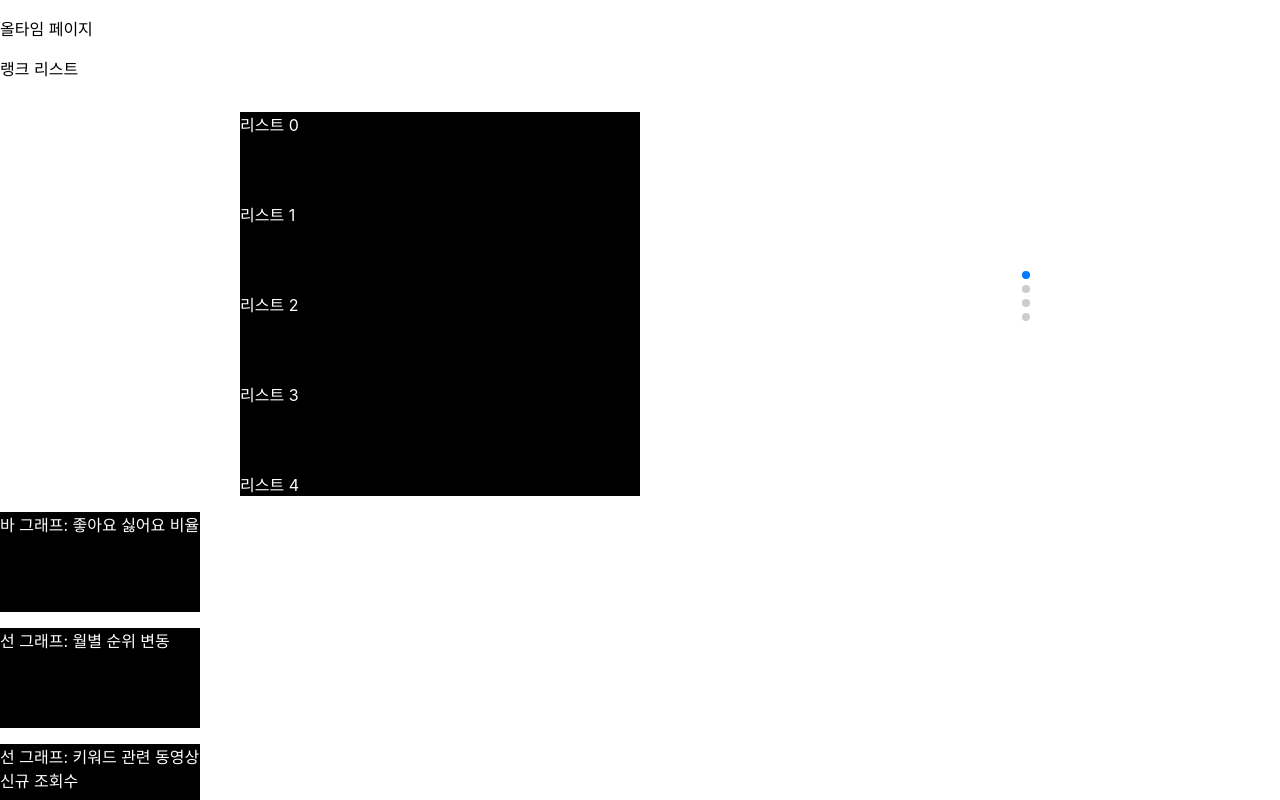
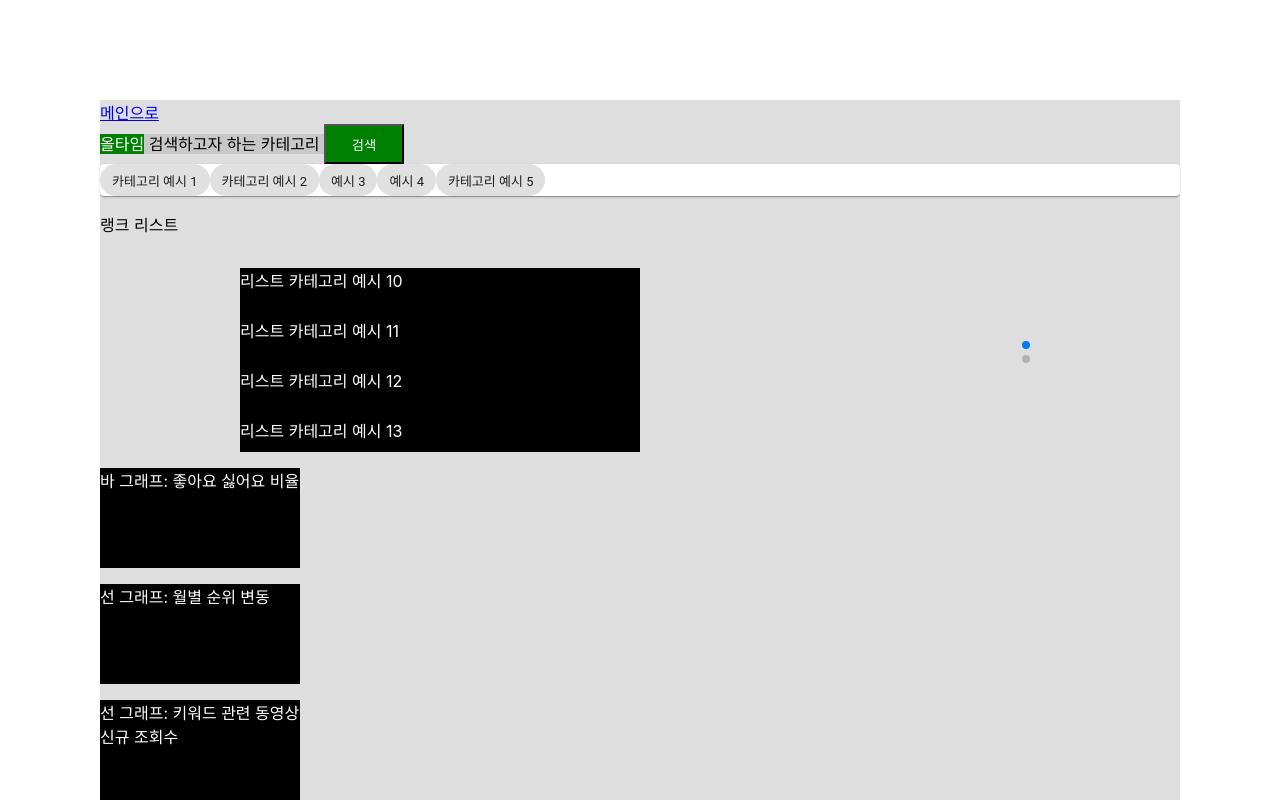
Before and after one commit to VanSubstance/ourtube, a React (Create React App) app in the folder front/: page /alltime in a window 1280 px wide. Shown: the top 800 px of the page. Built offline with nearby package versions, Linux system fonts and the light colour scheme; the HTML template or start-up script is replaced by a standard one.

Commit message:
Mainpage for detail
+ 트렌드 / 올타임 상대 페이지 세부 연결
+ 수직 리스트도 연결

```diff
--- a/front/src/Design/AlltimeMainPage.js
+++ b/front/src/Design/AlltimeMainPage.js
@@ -1,9 +1,31 @@
 import React, { Component } from 'react';
 import { RankList } from './Comps';
+import Chip from '@material-ui/core/Chip';
+import Paper from '@material-ui/core/Paper';
+import { BrowserRouter as Router, Route, Link } from 'react-router-dom';
 
 class AlltimeMainPage extends Component {
 
     state = {
+        selectedCtgr: "",
+        ctgrs: ["카테고리 예시 1", "카테고리 예시 2", "예시 3", "예시 4", "카테고리 예시 5"],
+        outside: {
+            margin: "100px",
+            background: "#DEDEDE",
+        },
+        searchBar: {
+            width: "180px",
+            height: "40px",
+            background: "#c8c8c8",
+            display: "inline",
+        },
+        logo: {
+            width: "80px",
+            height: "40px",
+            background: "green",
+            color: "white",
+            display: "inline",
+        },
         chart: {
             width: "200px",
             height: "100px",
@@ -12,12 +34,58 @@ class AlltimeMainPage extends Component {
             margin: "100 100 100 100",
         }
     }
+    getValues = () => {
+        this.setState({
+            searchType: this.props.searchType,
+        })
+    }
+    componentDidMount() {
+        this.getValues();
+        this.selectCtgr(this.state.ctgrs[0]);
+    }
+    /**
+     * ------------------------------------------------------------------------------> 김종규
+     * 카테고리 선택
+     * 해당 카테고리에 따른 키워드 리스트 새로고침
+     */
+    selectCtgr = (element) => {
+        this.setState({
+            selectedCtgr: element
+        });
+        this.refs.CtgrResults.refreshResults(element);
+    }
+
     render() {
         return (
-            console.log("SearchPage opened."),
-            <div>
-                <p>{this.props.searchType} 페이지</p>
-                <RankList>
+            <div
+                className="SearchModule"
+                style={this.state.outside}>
+                <Link to="/">메인으로</Link>
+                <br></br>
+                <div
+                    style={this.state.logo}>
+                    올타임
+                        </div>
+
+                <div style={this.state.searchBar}> 검색하고자 하는 카테고리 </div>
+                <button style={this.state.logo}> 검색 </button>
+
+                <Paper>
+                    {
+                        this.state.ctgrs.map((element) => {
+                            return (
+                                <Chip
+                                    label={element}
+                                    clickable
+                                    component="button"
+                                    onClick={() => this.selectCtgr(element)}>
+                                </Chip>
+                            );
+                        })
+                    }
+                </Paper>
+
+                <RankList ref="CtgrResults">
 
                 </RankList>
                 <div
--- a/front/src/Design/Comps/CtgrResults.js
+++ b/front/src/Design/Comps/CtgrResults.js
@@ -23,7 +23,6 @@ class CtgrResults extends Component {
      * 키워드 리스트 새로고침
      */
     refreshResults = (newCtgr) => {
-        console.log("Refresh keywords: " + newCtgr);
         this.setState({
             seq: [newCtgr + "0",
             newCtgr + "1",
--- a/front/src/Design/Comps/RankList.js
+++ b/front/src/Design/Comps/RankList.js
@@ -14,8 +14,25 @@ class RankList extends Component {
         seq: [0, 1, 2, 3, 4, 5, 6, 7],
         style: {
             width: "800px",
-            height: "400px",
+            height: "200px",
         }
+    }
+    componentDidMount () {
+        this.refreshResults(this.props.newCtgr)
+    }
+    /**
+     * ------------------------------------------------------------------------------> 김종규
+     * 키워드 리스트 새로고침
+     */
+    refreshResults = (newCtgr) => {
+        this.setState({
+            seq: [newCtgr + "0",
+            newCtgr + "1",
+            newCtgr + "2",
+            newCtgr + "3",
+            newCtgr + "4",
+            newCtgr + "5"]
+        });
     }
 
     render() {
--- a/front/src/Design/Comps/index.js
+++ b/front/src/Design/Comps/index.js
@@ -1,3 +1,3 @@
 export { default as CtgrThumbnail } from './CtgrThumbnail';
-export { default as SearchModule } from './SearchModule';
 export {default as RankList} from './RankList';
+export {default as CtgrResults} from './CtgrResults';
--- a/front/src/Design/Header.js
+++ b/front/src/Design/Header.js
@@ -2,7 +2,7 @@ import React, { Component } from 'react';
 
 import { BrowserRouter as Router, Route } from 'react-router-dom';
 import { Home, About, User } from '../Yang';
-import { MainPage, TrendMainPage, AlltimeMainPage, TrendResultPage, AlltimeResultPage } from './';
+import { MainPageSimple, TrendMainPage, AlltimeMainPage, TrendResultPage, AlltimeResultPage } from './';
 
 class App extends Component {
 
@@ -13,7 +13,7 @@ class App extends Component {
           <Route exact path='/home' component={Home} />
           <Route path='/about' component={About} />
           <Route path='/user' component={User} />
-          <Route exact path='/' component={MainPage} />
+          <Route exact path='/' component={MainPageSimple} />
 
           <Route
             exact path='/trend'
--- a/front/src/Design/MainPage.js
+++ /dev/null
@@ -1,19 +0,0 @@
-import React, { Component } from 'react';
-import { SearchModule } from './Comps';
-
-class MainPage extends Component {
-
-    state = {
-    }
-    render () {
-        return (
-            <div>
-                <SearchModule>
-
-                </SearchModule>
-            </div>
-        );
-    }
-}
-
-export default MainPage;
--- a/front/src/Design/TrendMainPage.js
+++ b/front/src/Design/TrendMainPage.js
@@ -1,9 +1,31 @@
 import React, { Component } from 'react';
 import { RankList } from './Comps';
+import { BrowserRouter as Router, Route, Link } from 'react-router-dom';
+import Chip from '@material-ui/core/Chip';
+import Paper from '@material-ui/core/Paper';
 
 class TrendMainPage extends Component {
 
     state = {
+        selectedCtgr: "",
+        ctgrs: ["카테고리 예시 1", "카테고리 예시 2", "예시 3", "예시 4", "카테고리 예시 5"],
+        outside: {
+            margin: "100px",
+            background: "#DEDEDE",
+        },
+        searchBar: {
+            width: "180px",
+            height: "40px",
+            background: "#c8c8c8",
+            display: "inline",
+        },
+        logo: {
+            width: "80px",
+            height: "40px",
+            background: "red",
+            color: "white",
+            display: "inline",
+        },
         chart: {
             width: "200px",
             height: "100px",
@@ -12,12 +34,59 @@ class TrendMainPage extends Component {
             margin: "100 100 100 100",
         }
     }
+    getValues = () => {
+        this.setState({
+            searchType: this.props.searchType,
+        })
+    }
+    componentDidMount() {
+        this.getValues();
+        this.selectCtgr(this.state.ctgrs[0]);
+    }
+    /**
+     * ------------------------------------------------------------------------------> 김종규
+     * 카테고리 선택
+     * 해당 카테고리에 따른 키워드 리스트 새로고침
+     */
+    selectCtgr = (element) => {
+        this.setState({
+            selectedCtgr: element
+        });
+        this.refs.CtgrResults.refreshResults(element);
+    }
+
     render() {
         return (
             console.log("SearchPage opened."),
-            <div>
-                <p>{this.props.searchType} 페이지</p>
-                <RankList>
+            <div
+                className="SearchModule"
+                style={this.state.outside}>
+                <Link to="/">메인으로</Link>
+                <br></br>
+                <div
+                    style={this.state.logo}>
+                    트렌드
+                            </div>
+
+                <div style={this.state.searchBar}> 검색하고자 하는 카테고리 </div>
+                <button style={this.state.logo}> 검색 </button>
+
+                <Paper>
+                    {
+                        this.state.ctgrs.map((element) => {
+                            return (
+                                <Chip
+                                    label={element}
+                                    clickable
+                                    component="button"
+                                    onClick={() => this.selectCtgr(element)}>
+                                </Chip>
+                            );
+                        })
+                    }
+                </Paper>
+
+                <RankList ref="CtgrResults">
 
                 </RankList>
                 <div
--- a/front/src/Design/index.js
+++ b/front/src/Design/index.js
@@ -1,4 +1,4 @@
-export { default as MainPage } from './MainPage';
+export { default as MainPageSimple } from './MainPageSimple';
 export { default as TrendMainPage } from './TrendMainPage';
 export { default as AlltimeMainPage } from './AlltimeMainPage';
 export { default as Header } from './Header';
```
Also changed, not shown: front/src/Design/MainPageSimple.js (renamed from front/src/Design/Comps/SearchModule.js, +23 -9 lines).
